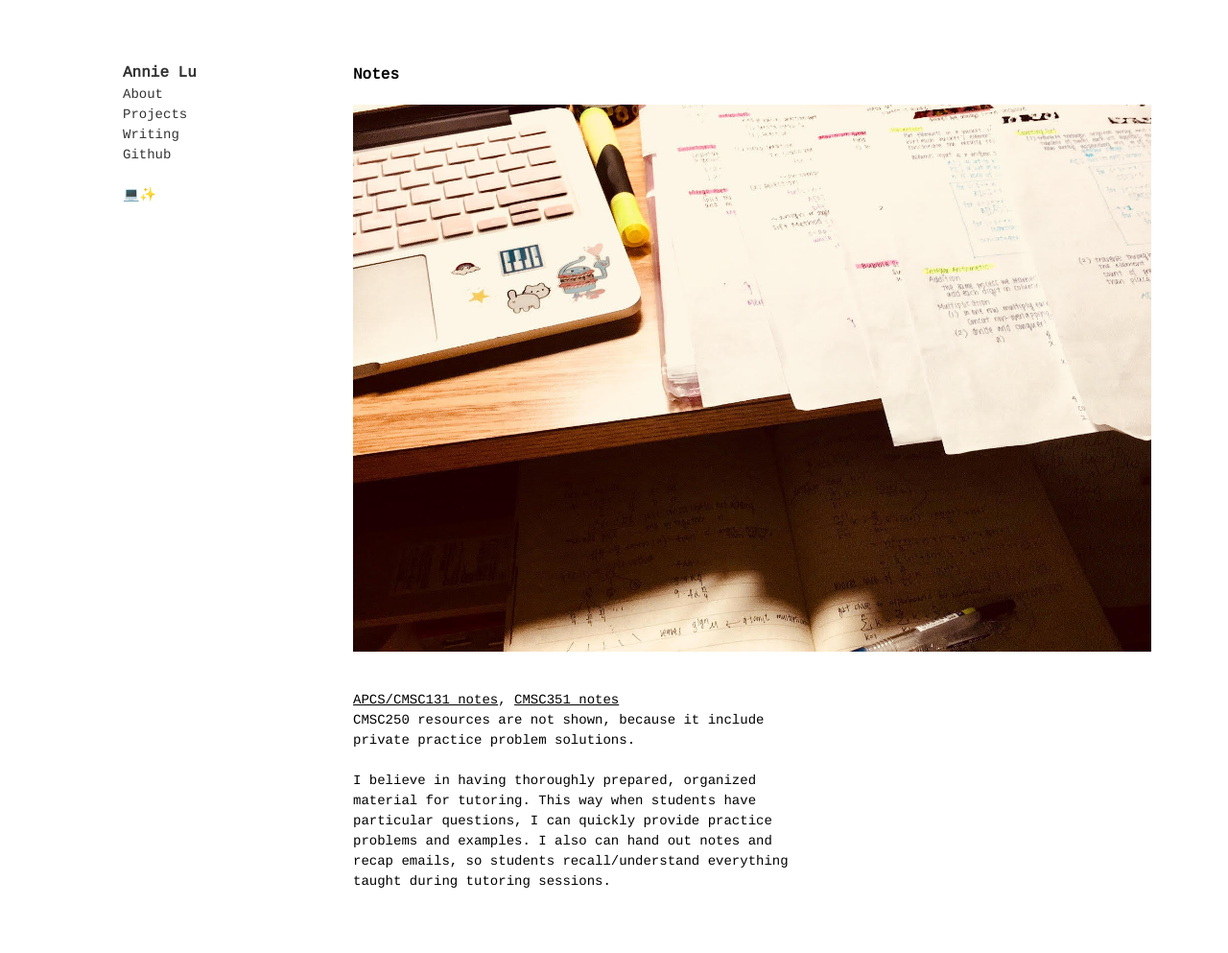
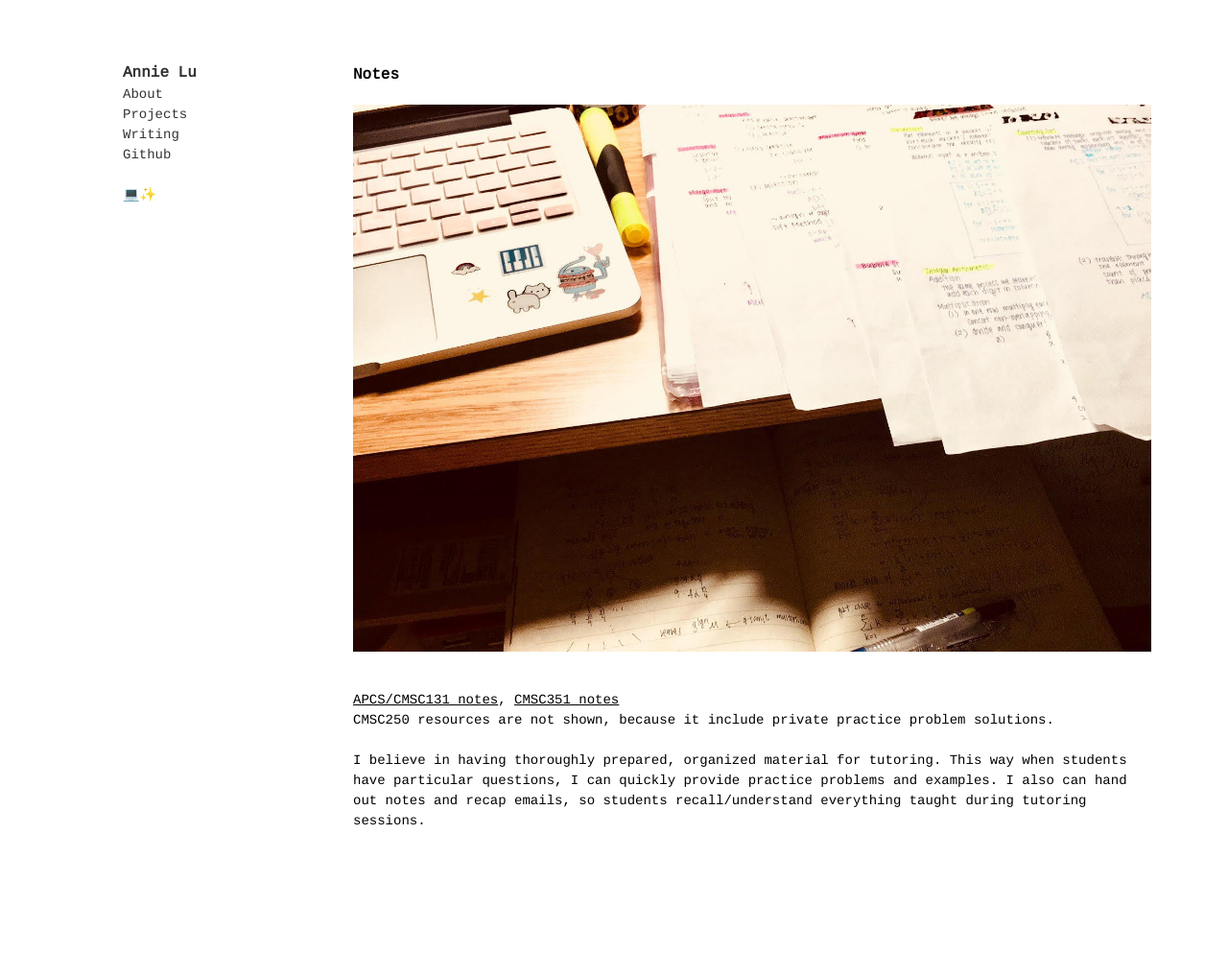
Before and after one commit to annie-lu/annie-lu.github.io, a Jekyll site: the page built from notes.html, in a window 1280 px wide. Shown: the whole page at 96% size. Built offline with Jekyll 4.4.1, drawn with Linux system fonts in a browser that asks for light colours; after the commit the page ends 930 px from its top, so only the background shows below that.

Commit message:
Update notes.html

```diff
--- a/notes.html
+++ b/notes.html
@@ -6,7 +6,7 @@ title: Notes
     <a href="https://github.com/annie-lu/highschool/tree/master/apcs-prep/Notes" class="db link dim tc">
     <img src="images/studying.jpg" class="w-100" alt="beginning of notes">
     </a>
-    <p class="f6 lh-copy measure-wide">
+    <p class="f6 lh-copy">
       <br/>
      <a href="https://github.com/annie-lu/highschool/tree/master/apcs-prep/Notes" class="link black bg-animate underline hover-bg-washed-red">APCS/CMSC131 notes</a>, <a href="https://github.com/annie-lu/CMSC351-notes/blob/master/CMSC351.pdf" class="link black bg-animate underline hover-bg-washed-red">CMSC351 notes</a>
       <br/> CMSC250 resources are not shown, because it include private practice problem solutions. <br/> <br/>
```
